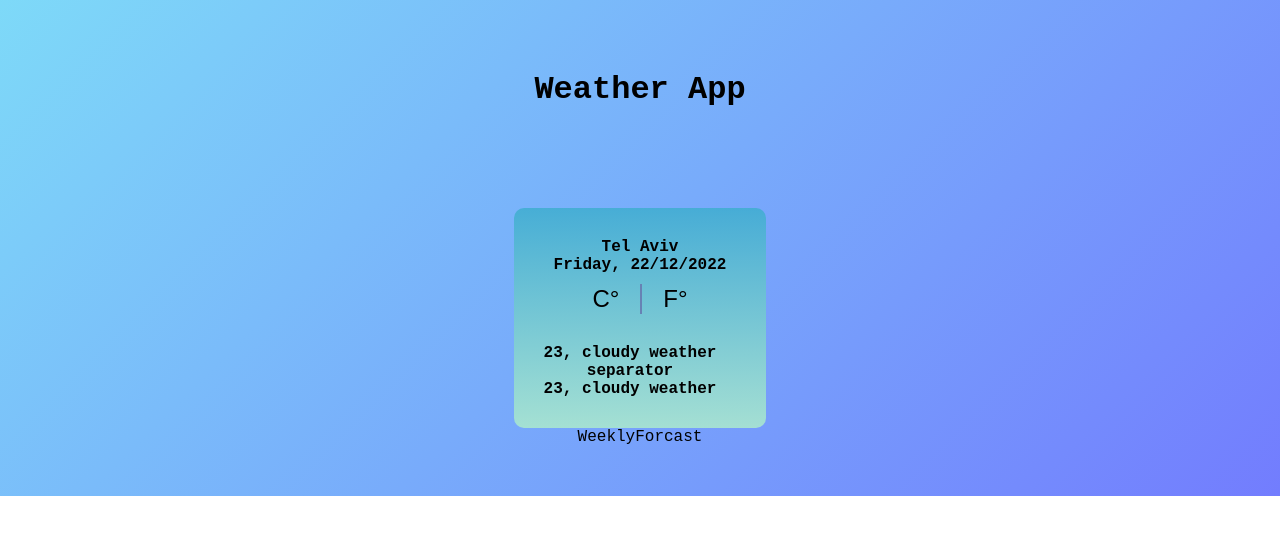
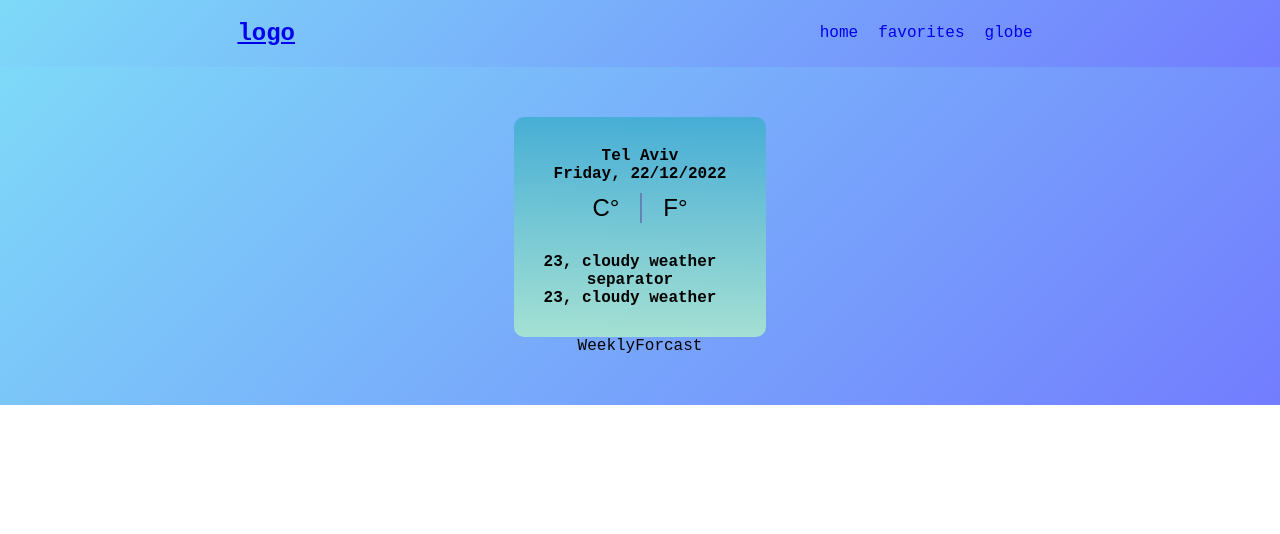
Before and after one commit to uriellevy/Redux-toolkit-app, a React (Create React App) app in the folder redux-toolkit-weather/: page / in a window 1280 px wide. Shown: the top 534 px of the page. Built offline with nearby package versions, Linux system fonts and the light colour scheme.

Commit message:
navbar: styling

```diff
--- a/redux-toolkit-weather/src/App.tsx
+++ b/redux-toolkit-weather/src/App.tsx
@@ -1,11 +1,22 @@
 import classes from "./App.module.scss"
 import Home from "./pages/Home/Home";
+import { BrowserRouter, Routes, Route } from "react-router-dom";
+import Favorites from "./pages/Favorites/Favorites";
+import Globe from "./pages/Globe/Globe";
+import NavBar from "./components/NavBar";
 
 
 function App() {
   return (
     <div className={classes.app}>
-      <Home/>
+      <BrowserRouter>
+        <NavBar />
+        <Routes>
+          <Route path="/" element={<Home />} />
+          <Route path="/favorites" element={<Favorites />} />
+          <Route path="/globe" element={<Globe />} />
+        </Routes>
+      </BrowserRouter>
     </div>
   );
 }
--- a/redux-toolkit-weather/src/components/NavBar.module.scss
+++ b/redux-toolkit-weather/src/components/NavBar.module.scss
@@ -0,0 +1,19 @@
+.navbarContainer {
+    background: var(--global-light-mode);
+    display: flex;
+    justify-content: space-around;
+    align-items: center;
+    color: #000 !important;
+    .navLogo {
+        .logoTitle {
+
+        }
+    }
+    .linksWrapper {
+        & > * {
+            text-decoration: none;
+            list-style: none;
+            margin: 0 10px;
+        }
+    }
+}
--- a/redux-toolkit-weather/src/components/NavBar.tsx
+++ b/redux-toolkit-weather/src/components/NavBar.tsx
@@ -1,15 +1,16 @@
 import { NavLink } from "react-router-dom";
-import "./Navbar.scss";
+import classes from "./NavBar.module.scss";
 
-const Nav = () => {
+
+const NavBar = () => {
 
     return (
-        <nav className={`nav-container`}>
-            <NavLink className="nav-logo" to='/'>
-                <h1 className="logo-title">logo</h1>
+        <nav className={classes.navbarContainer}>
+            <NavLink className={classes.navLogo} to='/'>
+                <h1 className={classes.logoTitle}>logo</h1>
             </NavLink>
 
-            <ul className="sdsadsa">
+            <ul className={classes.linksWrapper}>
                 <NavLink
                     to="/"
                     className={({ isActive }) => (isActive ? `active` : 'inactive')}
@@ -23,10 +24,10 @@ const Nav = () => {
                     favorites
                 </NavLink>
                 <NavLink
-                    to="/mostPopular"
+                    to="/globe"
                     className={({ isActive }) => (isActive ? 'active' : 'inactive')}
                 >
-                    others
+                    globe
                 </NavLink>
 
             </ul>
@@ -34,4 +35,4 @@ const Nav = () => {
     )
 }
 
-export default Nav
+export default NavBar
--- /dev/null
+++ b/redux-toolkit-weather/src/pages/Favorites/Favorites.tsx
@@ -0,0 +1,9 @@
+import React from 'react'
+
+const Favorites = () => {
+  return (
+    <div>Favorites</div>
+  )
+}
+
+export default Favorites
--- /dev/null
+++ b/redux-toolkit-weather/src/pages/Globe/Globe.tsx
@@ -0,0 +1,9 @@
+import React from 'react'
+
+const Globe = () => {
+  return (
+    <div>Globe</div>
+  )
+}
+
+export default Globe
--- a/redux-toolkit-weather/src/pages/Home/Home.tsx
+++ b/redux-toolkit-weather/src/pages/Home/Home.tsx
@@ -5,10 +5,8 @@ import MainItem from './MainItem';
 import WeeklyForcast from './WeeklyForcast';
 
 const Home = () => {
-    const {HOME_PAGE_TITLE} = HomePageConsts;
     return (
         <div className={classes.homeContainer}>
-            <h1>{HOME_PAGE_TITLE}</h1>
             <MainItem/>
             <WeeklyForcast/>
         </div>
```
Also changed, not shown: redux-toolkit-weather/src/pages/Favorites/Favorites.module.scss (added), redux-toolkit-weather/src/pages/Globe/Globe.module.scss (added).
